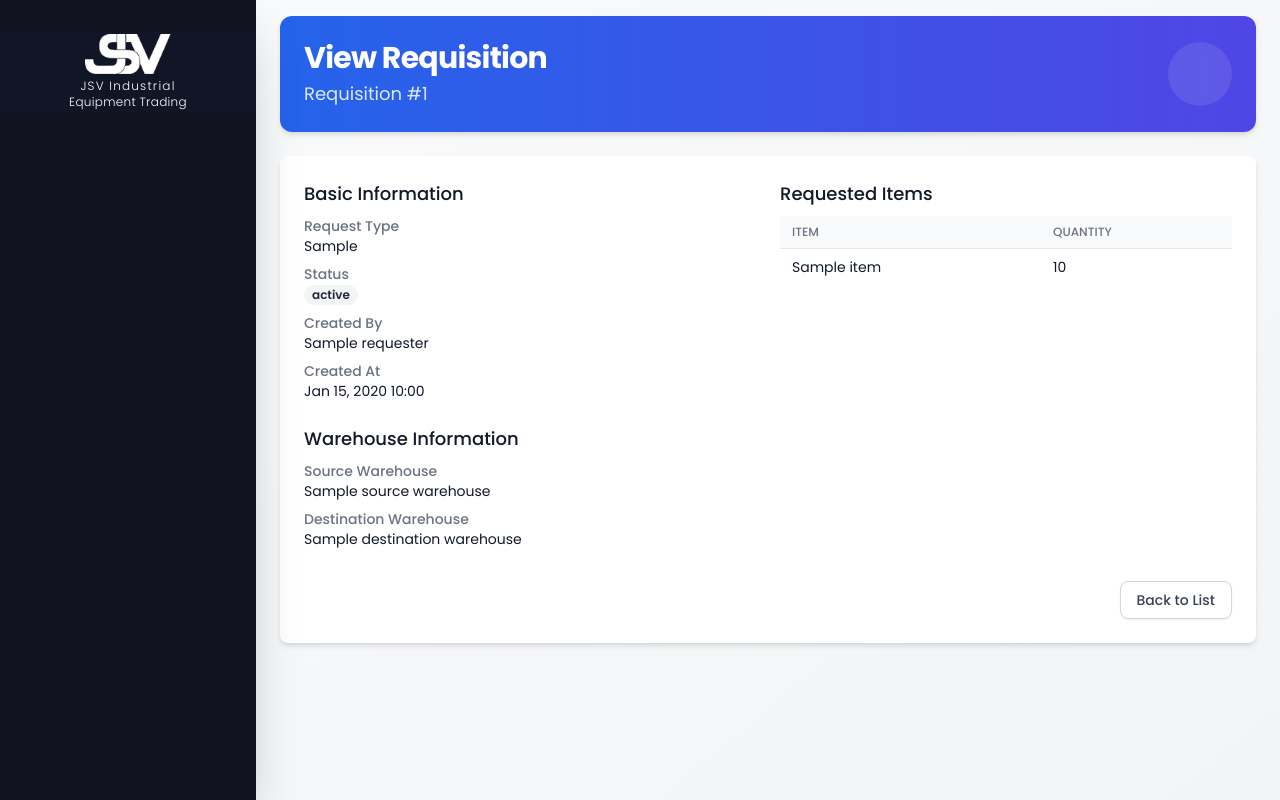
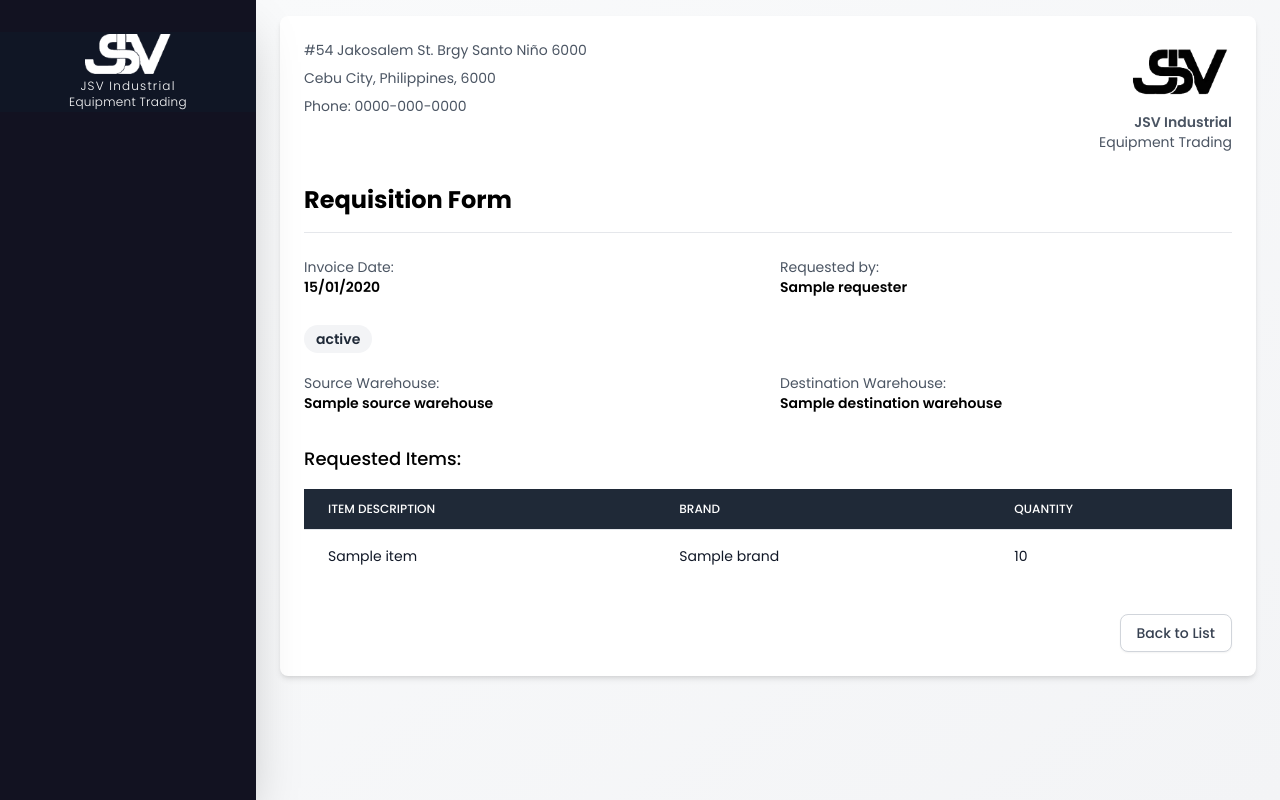
Before and after one commit to chadixearth-bit/jsv, a Django app: template tailwind_django/requisition/templates/requisition/view_requisition.html in a window 1280 px wide. Run offline with Django 5.2, Linux system fonts and the light colour scheme; the template is opened without the code that fills it: most values are stand-ins (such as "Sample title", 1, 10 or a date in 2020); parts of the project's set-up code (start-up, migrations or seed data) failed here and were passed over; some libraries are stand-ins or nearby versions; some web fonts are replaced.

Commit message:
Update view_requisition.html formatting

```diff
--- a/tailwind_django/requisition/templates/requisition/view_requisition.html
+++ b/tailwind_django/requisition/templates/requisition/view_requisition.html
@@ -3,45 +3,46 @@
 
 {% block main_content %}
 <div class="min-h-screen bg-gradient-to-br from-gray-50 to-gray-100 py-4 px-2 sm:px-4 lg:px-6">
-    <!-- Page Header -->
-    <div class="w-full max-w-[1920px] mx-auto mb-6">
-        <div class="bg-white rounded-xl shadow-md overflow-hidden">
-            <div class="bg-gradient-to-r from-blue-600 to-indigo-600 px-4 py-6 sm:px-6">
-                <div class="flex items-center justify-between">
-                    <div class="space-y-1">
-                        <h1 class="text-2xl sm:text-3xl font-bold text-white tracking-tight">View Requisition</h1>
-                        <p class="text-blue-100 text-base sm:text-lg">
-                            Requisition #{{ requisition.id }}
-                        </p>
+    <div class="w-full max-w-[1920px] mx-auto">
+        <div class="bg-white shadow-md rounded-lg overflow-hidden">
+            <div class="px-4 py-5 sm:p-6">
+                <!-- Header with Logo and Company Info -->
+                <div class="flex justify-between items-start mb-8">
+                    <div class="space-y-2">
+                        <h2 class="text-gray-600">#54 Jakosalem St. Brgy Santo Niño 6000</h2>
+                        <p class="text-gray-600">Cebu City, Philippines, 6000</p>
+                        <p class="text-gray-600">Phone: 0000-000-0000</p>
                     </div>
-                    <div class="flex items-center justify-center w-12 h-12 sm:w-16 sm:h-16 bg-white/10 rounded-full backdrop-blur-sm">
-                        <i class="fas fa-file-invoice text-white text-2xl sm:text-3xl"></i>
-                    </div>
-                </div>
-            </div>
+                    <div class="flex flex-col items-end">
+                        <img src="{% static 'css/dist/images/jsv_logo_black.png' %}" alt="JSV Logo" class="h-16 mb-2">
+                        <p class="text-sm text-gray-600 font-semibold">JSV Industrial</p>
+                        <p class="text-sm text-gray-600">Equipment Trading</p>
                     </div>
                 </div>
 
-    <!-- Main Content -->
-    <div class="w-full max-w-[1920px] mx-auto">
-        <div class="bg-white shadow-md rounded-lg overflow-hidden">
-            <!-- Requisition Details -->
-            <div class="px-4 py-5 sm:p-6">
-                <div class="grid grid-cols-1 sm:grid-cols-2 gap-6">
-                    <!-- Left Column -->
-                    <div class="space-y-6">
+                <!-- Requisition Title -->
+                <div class="border-b border-gray-200 pb-4 mb-6">
+                    <h1 class="text-2xl font-bold">Requisition Form</h1>
+                </div>
+
+                <!-- Basic Information -->
+                <div class="grid grid-cols-2 gap-6 mb-8">
                     <div>
-                            <h3 class="text-lg font-medium text-gray-900">Basic Information</h3>
-                            <dl class="mt-2 space-y-2">
-                                <div>
-                                    <dt class="text-sm font-medium text-gray-500">Request Type</dt>
-                                    <dd class="text-sm text-gray-900">{{ requisition.request_type|title }}</dd>
+                        <p class="text-sm text-gray-600">Invoice Date:</p>
+                        <p class="font-semibold">{{ requisition.created_at|date:"d/m/Y" }}</p>
                     </div>
                     <div>
-                                    <dt class="text-sm font-medium text-gray-500">Status</dt>
-                                    <dd>
-                                        <span class="px-2 inline-flex text-xs leading-5 font-semibold rounded-full
+                        <p class="text-sm text-gray-600">Requested by:</p>
+                        <p class="font-semibold">{{ requisition.requester.get_full_name|default:requisition.requester.username }}</p>
+                    </div>
+                </div>
+
+                <!-- Status Badge -->
+                <div class="mb-6">
+                    <span class="px-3 py-1 text-sm font-semibold rounded-full
                         {% if requisition.status == 'pending' %}
+                            bg-yellow-100 text-yellow-800
+                        {% elif requisition.status == 'pending_admin_approval' %}
                             bg-yellow-100 text-yellow-800
                         {% elif requisition.status == 'approved' %}
                             bg-green-100 text-green-800
@@ -52,54 +53,44 @@
                         {% endif %}">
                         {{ requisition.get_status_display }}
                     </span>
-                                    </dd>
+                </div>
+
+                <!-- Warehouse Information -->
+                <div class="grid grid-cols-2 gap-6 mb-8">
+                    <div>
+                        <p class="text-sm text-gray-600">Source Warehouse:</p>
+                        <p class="font-semibold">{{ requisition.source_warehouse.name }}</p>
                     </div>
                     <div>
-                                    <dt class="text-sm font-medium text-gray-500">Created By</dt>
-                                    <dd class="text-sm text-gray-900">{{ requisition.requester.get_full_name|default:requisition.requester.username }}</dd>
-                                </div>
-                                <div>
-                                    <dt class="text-sm font-medium text-gray-500">Created At</dt>
-                                    <dd class="text-sm text-gray-900">{{ requisition.created_at|date:"M d, Y H:i" }}</dd>
-                                </div>
-                            </dl>
-                        </div>
-                        <div>
-                            <h3 class="text-lg font-medium text-gray-900">Warehouse Information</h3>
-                            <dl class="mt-2 space-y-2">
-                                <div>
-                                    <dt class="text-sm font-medium text-gray-500">Source Warehouse</dt>
-                                    <dd class="text-sm text-gray-900">{{ requisition.source_warehouse.name }}</dd>
-                                </div>
-                                <div>
-                                    <dt class="text-sm font-medium text-gray-500">Destination Warehouse</dt>
-                                    <dd class="text-sm text-gray-900">{{ requisition.destination_warehouse.name }}</dd>
-                                </div>
-                            </dl>
+                        <p class="text-sm text-gray-600">Destination Warehouse:</p>
+                        <p class="font-semibold">{{ requisition.destination_warehouse.name }}</p>
                     </div>
                 </div>
 
-                    <!-- Right Column -->
-                    <div>
-                        <h3 class="text-lg font-medium text-gray-900">Requested Items</h3>
-                        <div class="mt-2">
-                            <table class="min-w-full divide-y divide-gray-200">
-                                <thead class="bg-gray-50">
+                <!-- Requested Items Table -->
+                <div class="mt-6">
+                    <h3 class="text-lg font-medium mb-4">Requested Items:</h3>
+                    <div class="overflow-x-auto">
+                        <table class="min-w-full divide-y divide-gray-200 rounded-lg">
+                            <thead class="bg-gray-800">
                                 <tr>
-                                        <th scope="col" class="px-3 py-2 text-left text-xs font-medium text-gray-500 uppercase">Item</th>
-                                        <th scope="col" class="px-3 py-2 text-left text-xs font-medium text-gray-500 uppercase">Quantity</th>
+                                    <th scope="col" class="px-6 py-3 text-left text-xs font-medium text-white uppercase">Item Description</th>
+                                    <th scope="col" class="px-6 py-3 text-left text-xs font-medium text-white uppercase">Brand</th>
+                                    <!-- <th scope="col" class="px-6 py-3 text-left text-xs font-medium text-white uppercase">Model</th> -->
+                                    <th scope="col" class="px-6 py-3 text-left text-xs font-medium text-white uppercase">Quantity</th>
                                 </tr>
                             </thead>
                             <tbody class="bg-white divide-y divide-gray-200">
                                 {% for item in requisition.items.all %}
                                 <tr>
-                                        <td class="px-3 py-2 whitespace-nowrap text-sm text-gray-900">{{ item.item.item_name }}</td>
-                                        <td class="px-3 py-2 whitespace-nowrap text-sm text-gray-900">{{ item.quantity }}</td>
+                                    <td class="px-6 py-4 whitespace-nowrap text-sm text-gray-900">{{ item.item.item_name }}</td>
+                                    <td class="px-6 py-4 whitespace-nowrap text-sm text-gray-900">{{ item.item.brand.name|default:"-" }}</td>
+                                    <!-- <td class="px-6 py-4 whitespace-nowrap text-sm text-gray-900">{{ item.item.model_name|default:"-" }}</td> -->
+                                    <td class="px-6 py-4 whitespace-nowrap text-sm text-gray-900">{{ item.quantity }}</td>
                                 </tr>
                                 {% endfor %}
                             </tbody>
                         </table>
-                        </div>
                     </div>
                 </div>
 
```
Lines whose indentation alone changed are shown as unchanged.
